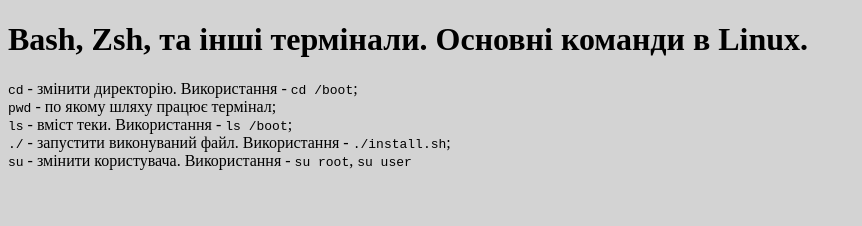
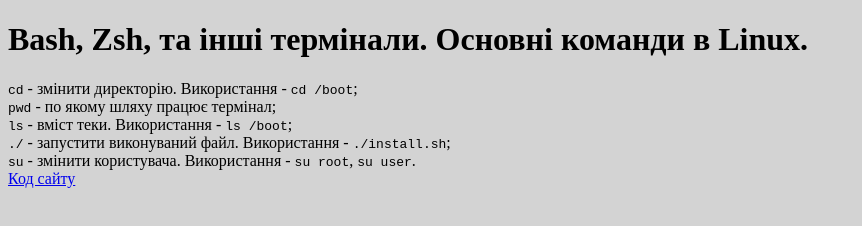
Before and after one commit to TSEPLNK/tseplnk.github.io, a plain HTML site: page index.html in a window 1280 px wide. Shown: the whole page, without its empty margins (0-862 px from the left). Drawn offline with Linux system fonts and the light colour scheme.

Commit message:
Add files via upload

```diff
--- a/index.html
+++ b/index.html
@@ -12,9 +12,11 @@
   <code>pwd</code> - по якому шляху працює термінал;<br>
   <code>ls</code> - вміст теки. Використання - <code>ls /boot</code>; <br>
   <code>./</code> - запустити виконуваний файл. Використання - <code>./install.sh</code>; <br>
-  <code>su</code> - змінити користувача. Використання - <code>su root</code>, <code>su user</code>
+  <code>su</code> - змінити користувача. Використання - <code>su root</code>, <code>su user</code>. <br>
+  <a href="https://raw.githubusercontent.com/TSEPLNK/tseplnk.github.io/refs/heads/main/index.html"> Код сайту</a>
+</body>
 
-</body>
+
 <style>
   body {
 background-color: lightgray
```
